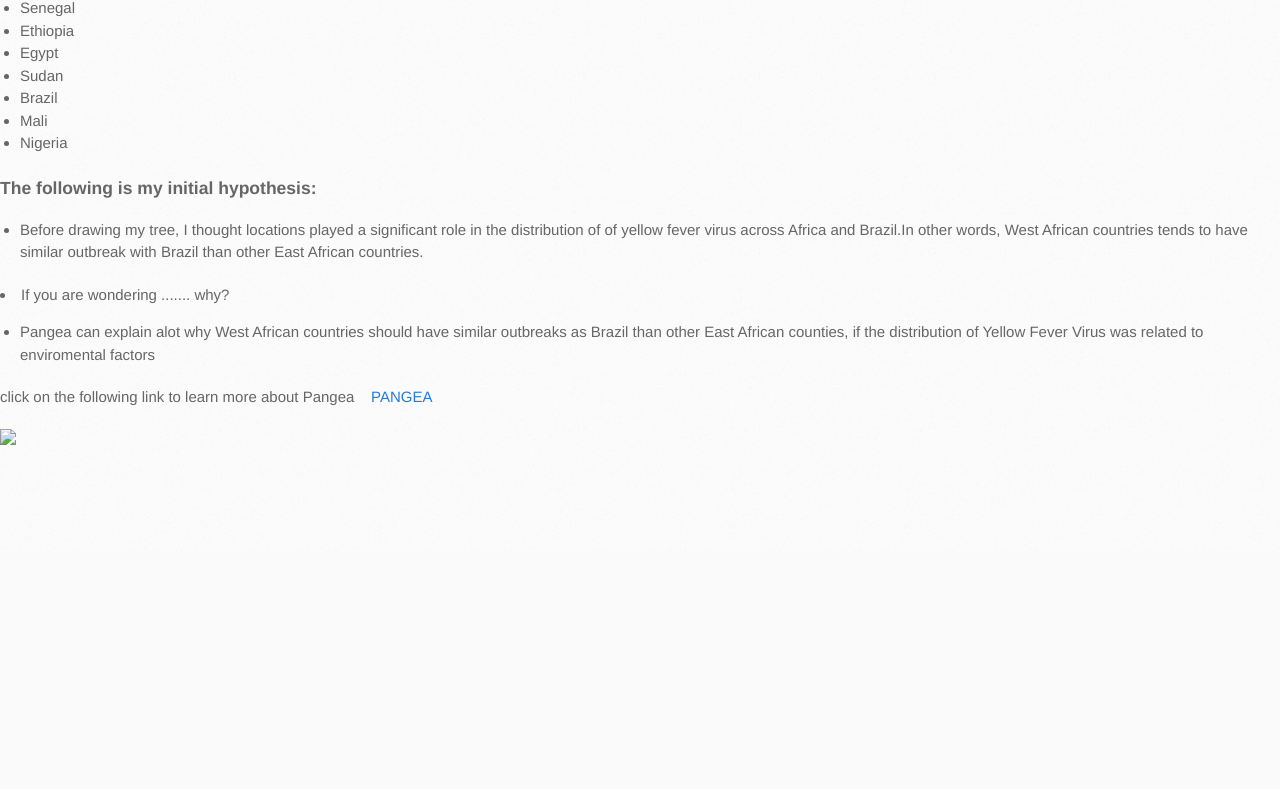
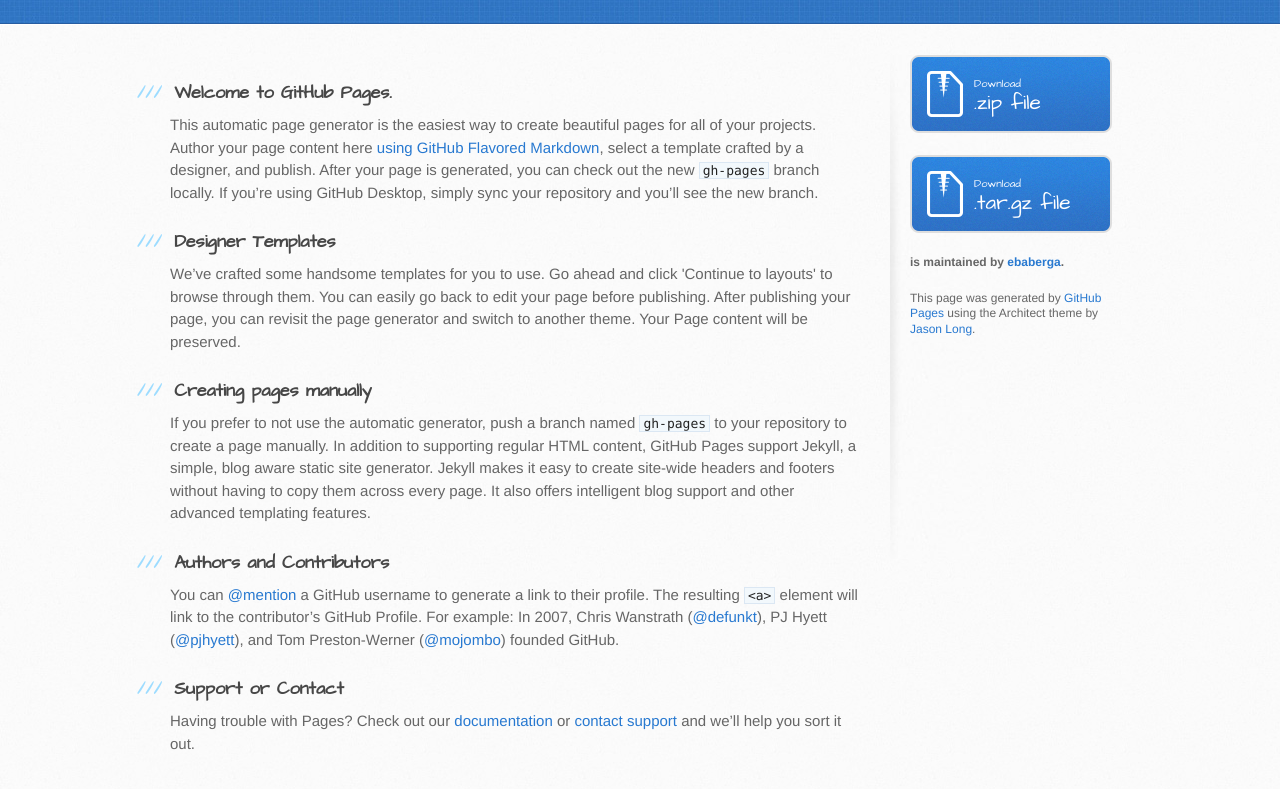
Before and after one commit to ebaberga/yellow-fever, a plain HTML site: page index.html in a window 1280 px wide. Shown: the part 249-1038 px from the top of the page. Before the commit the page ends 800 px from the top, so only its background shows below. Drawn offline with Linux system fonts and the light colour scheme.

Commit message:
Create gh-pages branch via GitHub

```diff
--- a/index.html
+++ b/index.html
@@ -1,6 +1,6 @@
 <!DOCTYPE html>
 <html>
- <head>
+  <head>
     <meta charset='utf-8'>
     <meta http-equiv="X-UA-Compatible" content="chrome=1">
     <meta name="viewport" content="width=device-width, initial-scale=1, maximum-scale=1">
@@ -15,34 +15,62 @@
 
     <title>Yellow-fever.GitHub.io by ebaberga</title>
   </head>
-<link rel="stylesheet" type="text/css" href="eba.css">
-<body>
-<h1>Yellow-Fever outbreaks in Africa and South America</h1>
-<h2>Project Question:</h3>
-<ol>
-<li>How similar or Different is the yellow fever outbreaks in Africa and Brazil?</li>
-<li>Which African countries have the same or almost the similar Yellow Fever virus outbreak</li>
 
-</ol>
-<h3>Countries I am Specifically interested in:</h2>
-<ul>
-  <li>Senegal</li>
-  <li>Ethiopia</li>
-  <li>Egypt</li>
-  <li>Sudan</li>
-  <li>Brazil</li>
-  <li>Mali</li>
-  <li>Nigeria</li>
-</ul>
-<h3>The following is my initial hypothesis:</h3>
-<ul>
-<li>Before drawing my tree, I thought locations played a significant role in the distribution of of yellow fever virus across Africa and Brazil.In other words, West African countries tends to have similar outbreak with Brazil than other East African countries. </li>
-</ul>
-<li>If you are wondering ....... why?</li>
-<ul>
-<li>Pangea can explain alot why West African countries should have similar outbreaks as Brazil than other East African counties, if the distribution of Yellow Fever Virus was related to enviromental factors</li>
-</ul>
-<p>click on the following link to learn more about Pangea<a href="https://en.wikipedia.org/wiki/Pangaea">&nbsp&nbsp&nbsp&nbspPANGEA</a></p>
-<img src="yellowfever_fullgenome_AfrSA.png" >
-</body>
+  <body>
+    <header>
+      <div class="inner">
+        <h1>Yellow-fever.GitHub.io</h1>
+        <h2>project</h2>
+        <a href="https://github.com/ebaberga/yellow-fever" class="button"><small>View project on</small> GitHub</a>
+      </div>
+    </header>
+
+    <div id="content-wrapper">
+      <div class="inner clearfix">
+        <section id="main-content">
+          <h3>
+<a id="welcome-to-github-pages" class="anchor" href="#welcome-to-github-pages" aria-hidden="true"><span aria-hidden="true" class="octicon octicon-link"></span></a>Welcome to GitHub Pages.</h3>
+
+<p>This automatic page generator is the easiest way to create beautiful pages for all of your projects. Author your page content here <a href="https://guides.github.com/features/mastering-markdown/">using GitHub Flavored Markdown</a>, select a template crafted by a designer, and publish. After your page is generated, you can check out the new <code>gh-pages</code> branch locally. If you’re using GitHub Desktop, simply sync your repository and you’ll see the new branch.</p>
+
+<h3>
+<a id="designer-templates" class="anchor" href="#designer-templates" aria-hidden="true"><span aria-hidden="true" class="octicon octicon-link"></span></a>Designer Templates</h3>
+
+<p>We’ve crafted some handsome templates for you to use. Go ahead and click 'Continue to layouts' to browse through them. You can easily go back to edit your page before publishing. After publishing your page, you can revisit the page generator and switch to another theme. Your Page content will be preserved.</p>
+
+<h3>
+<a id="creating-pages-manually" class="anchor" href="#creating-pages-manually" aria-hidden="true"><span aria-hidden="true" class="octicon octicon-link"></span></a>Creating pages manually</h3>
+
+<p>If you prefer to not use the automatic generator, push a branch named <code>gh-pages</code> to your repository to create a page manually. In addition to supporting regular HTML content, GitHub Pages support Jekyll, a simple, blog aware static site generator. Jekyll makes it easy to create site-wide headers and footers without having to copy them across every page. It also offers intelligent blog support and other advanced templating features.</p>
+
+<h3>
+<a id="authors-and-contributors" class="anchor" href="#authors-and-contributors" aria-hidden="true"><span aria-hidden="true" class="octicon octicon-link"></span></a>Authors and Contributors</h3>
+
+<p>You can <a href="https://help.github.com/articles/basic-writing-and-formatting-syntax/#mentioning-users-and-teams" class="user-mention">@mention</a> a GitHub username to generate a link to their profile. The resulting <code>&lt;a&gt;</code> element will link to the contributor’s GitHub Profile. For example: In 2007, Chris Wanstrath (<a href="https://github.com/defunkt" class="user-mention">@defunkt</a>), PJ Hyett (<a href="https://github.com/pjhyett" class="user-mention">@pjhyett</a>), and Tom Preston-Werner (<a href="https://github.com/mojombo" class="user-mention">@mojombo</a>) founded GitHub.</p>
+
+<h3>
+<a id="support-or-contact" class="anchor" href="#support-or-contact" aria-hidden="true"><span aria-hidden="true" class="octicon octicon-link"></span></a>Support or Contact</h3>
+
+<p>Having trouble with Pages? Check out our <a href="https://help.github.com/pages">documentation</a> or <a href="https://github.com/contact">contact support</a> and we’ll help you sort it out.</p>
+        </section>
+
+        <aside id="sidebar">
+          <a href="https://github.com/ebaberga/yellow-fever/zipball/master" class="button">
+            <small>Download</small>
+            .zip file
+          </a>
+          <a href="https://github.com/ebaberga/yellow-fever/tarball/master" class="button">
+            <small>Download</small>
+            .tar.gz file
+          </a>
+
+          <p class="repo-owner"><a href="https://github.com/ebaberga/yellow-fever"></a> is maintained by <a href="https://github.com/ebaberga">ebaberga</a>.</p>
+
+          <p>This page was generated by <a href="https://pages.github.com">GitHub Pages</a> using the Architect theme by <a href="https://twitter.com/jasonlong">Jason Long</a>.</p>
+        </aside>
+      </div>
+    </div>
+
+
+  </body>
 </html>
```
Also changed, not shown: params.json (+1 -1 lines).
